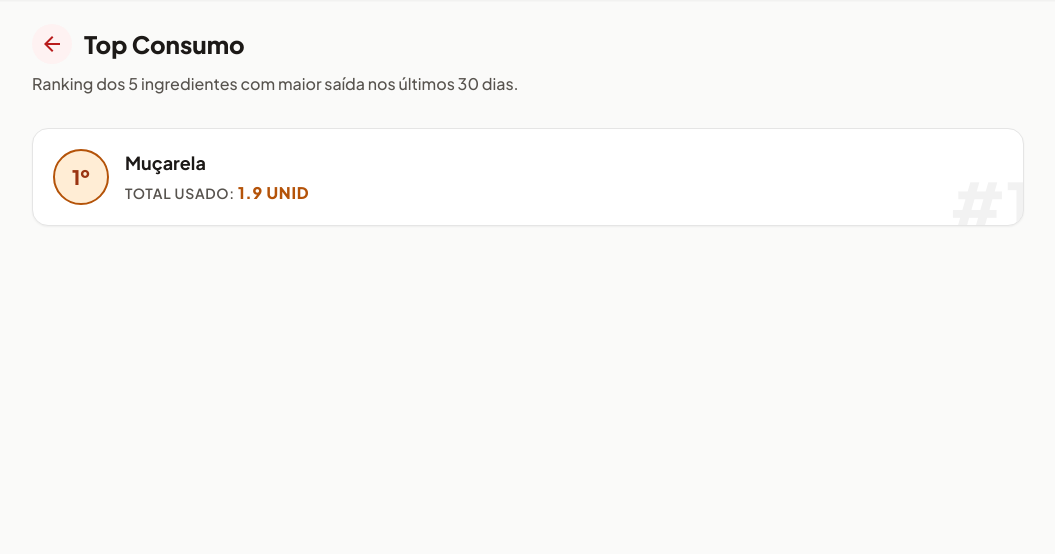
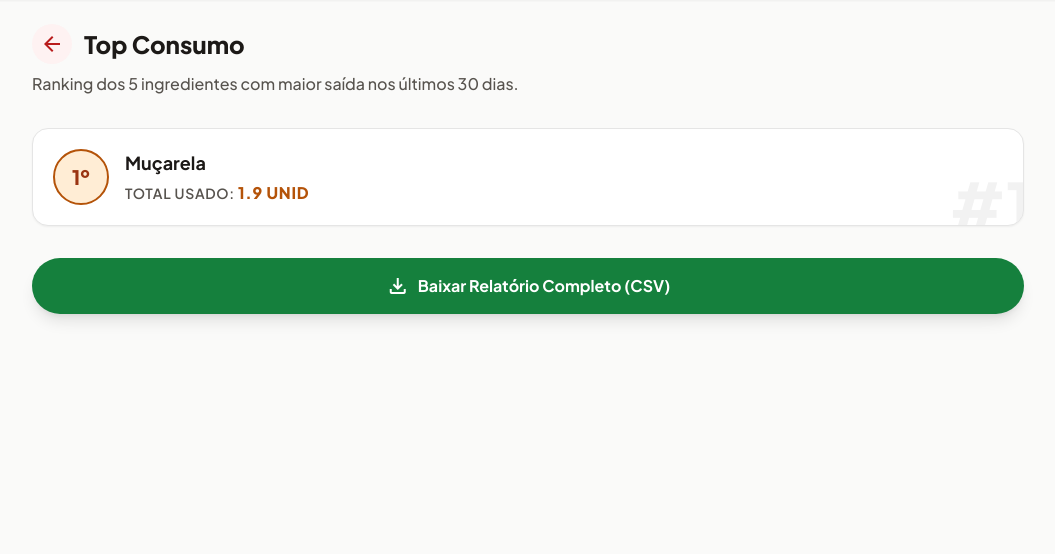
Before and after one commit to caterine-dev/controle-estoque-palhete, a Flask app: page /relatorios in a window 1280 px wide. Shown: the part 68-622 px from the top of the page, without its empty margins (112-1167 px from the left). Run offline with Flask 3, Linux system fonts and the light colour scheme; a user stored in the database is signed in; data comes from the database, SQL or seed files in the repository; some libraries are stand-ins or nearby versions.

Commit message:
feat: adiciona botao para baixar relatorio completo em CSV

```diff
--- a/app.py
+++ b/app.py
@@ -1,7 +1,9 @@
-from flask import Flask, render_template, request, redirect, url_for, session
+from flask import Flask, render_template, request, redirect, url_for, session, Response
 from flask_sqlalchemy import SQLAlchemy
 from datetime import datetime, timedelta
 import os
+import csv
+import io
 
 app = Flask(__name__)
 app.secret_key = 'palhete_super_secreta_2026'
@@ -209,17 +211,14 @@ def vincular_codigo():
 def perfil():
     return render_template('perfil.html', usuario=Usuario.query.get(session['usuario_id']))
 
-# ROTA DE RELATÓRIOS INTELIGENTES (NOVO!)
 @app.route('/relatorios')
 def relatorios():
-    # Pega as saídas dos últimos 30 dias
     trinta_dias_atras = datetime.now() - timedelta(days=30)
     saidas = Movimentacao.query.filter(
         Movimentacao.tipo_movimentacao == 'Saída',
         Movimentacao.data_hora >= trinta_dias_atras
     ).all()
 
-    # Dicionário para somar tudo que saiu de cada produto
     consumo = {}
     for mov in saidas:
         p = mov.lote.produto
@@ -227,10 +226,43 @@ def relatorios():
             consumo[p.id] = {'nome': p.nome, 'unidade': p.unidade_medida, 'total': 0}
         consumo[p.id]['total'] += mov.quantidade
 
-    # Ordena do maior pro menor e pega só os Top 5
     top_produtos = sorted(consumo.values(), key=lambda x: x['total'], reverse=True)[:5]
+    return render_template('relatorios.html', top_produtos=top_produtos)
 
-    return render_template('relatorios.html', top_produtos=top_produtos)
+# ROTA PARA GERAR O ARQUIVO CSV (NOVO!)
+@app.route('/baixar-relatorio-csv')
+def baixar_relatorio_csv():
+    trinta_dias_atras = datetime.now() - timedelta(days=30)
+    saidas = Movimentacao.query.filter(
+        Movimentacao.tipo_movimentacao == 'Saída',
+        Movimentacao.data_hora >= trinta_dias_atras
+    ).all()
+
+    consumo = {}
+    for mov in saidas:
+        p = mov.lote.produto
+        if p.id not in consumo:
+            consumo[p.id] = {'nome': p.nome, 'unidade': p.unidade_medida, 'total': 0}
+        consumo[p.id]['total'] += mov.quantidade
+
+    # No CSV vamos mandar todos os produtos que tiveram saída, não só os top 5!
+    ranking_completo = sorted(consumo.values(), key=lambda x: x['total'], reverse=True)
+
+    si = io.StringIO()
+    cw = csv.writer(si, delimiter=';') # Padrão PT-BR para Excel
+    cw.writerow(['Posição', 'Ingrediente', 'Quantidade Consumida', 'Unidade'])
+
+    for idx, item in enumerate(ranking_completo, start=1):
+        cw.writerow([idx, item['nome'], round(item['total'], 2), item['unidade']])
+
+    # Adiciona o BOM do UTF-8 para o Excel ler acentos perfeitamente
+    output = '\ufeff' + si.getvalue()
+
+    return Response(
+        output,
+        mimetype="text/csv",
+        headers={"Content-Disposition": "attachment;filename=relatorio_consumo_30dias.csv"}
+    )
 
 if __name__ == '__main__':
     with app.app_context():
--- a/templates/relatorios.html
+++ b/templates/relatorios.html
@@ -35,5 +35,10 @@
         <p class="text-on-surface-variant font-semibold">Ainda não existem dados de saídas suficientes para gerar este relatório.</p>
     </div>
     {% endfor %}
+
+    <a href="/baixar-relatorio-csv" class="w-full bg-secondary text-on-secondary p-4 rounded-full font-bold shadow-lg flex items-center justify-center gap-2 mt-4 active:scale-95 transition-transform no-underline">
+        <span class="material-symbols-outlined">download</span>
+        Baixar Relatório Completo (CSV)
+    </a>
 </div>
 {% endblock %}
```
